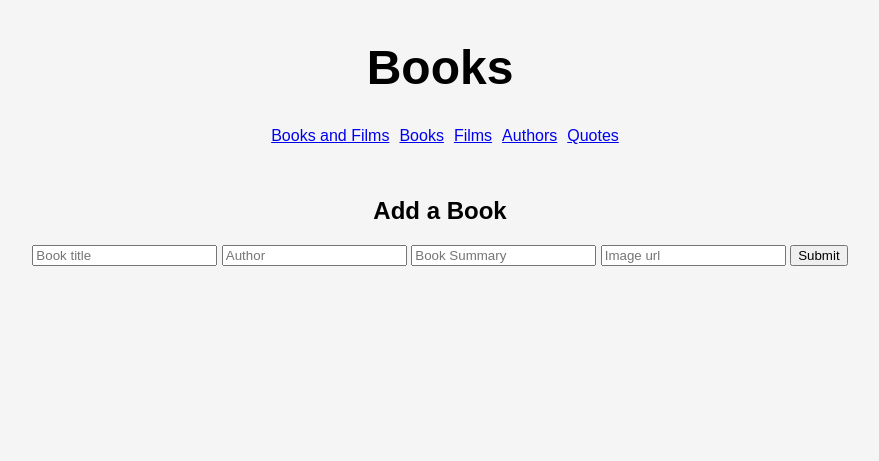
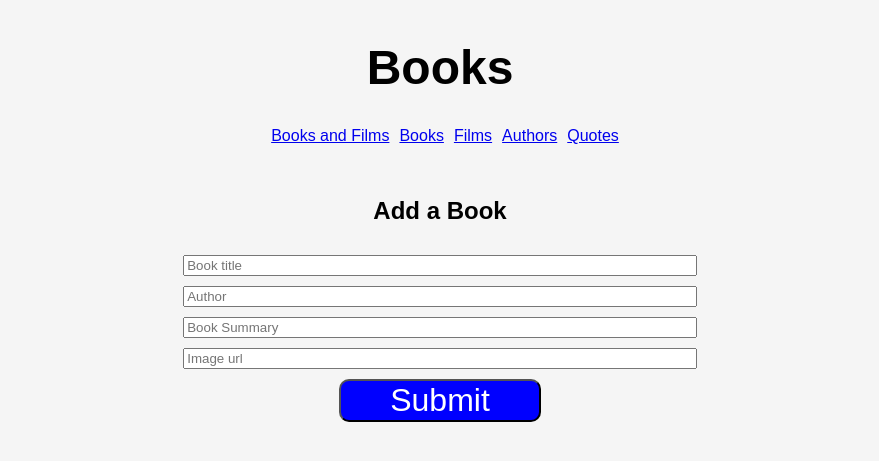
Before and after one commit to chris-adams-5/booksnfilms-makers, a Flask app: template templates/books.html in a window 1280 px wide. Shown: the top 461 px of the page, without its empty margins (200-1079 px from the left). Run offline with Flask 3, Linux system fonts and the light colour scheme; the template is opened without the code that fills it, so the values that code supplies are empty.

Commit message:
css form styles

```diff
--- a/static/style.css
+++ b/static/style.css
@@ -68,3 +68,24 @@ li {
   width: 45%;
   text-align: left;
 }
+
+form {
+  width: 80%;
+  display: flex;
+  justify-content: center;
+  align-items: center;
+  flex-direction: column;
+}
+
+input {
+  margin-top: 10px;
+  width: 50%;
+}
+
+#submit-button {
+  border-radius: 10px;
+  width: 20%;
+  background-color: blue;
+  color: white;
+  font-size: xx-large;
+}
```
